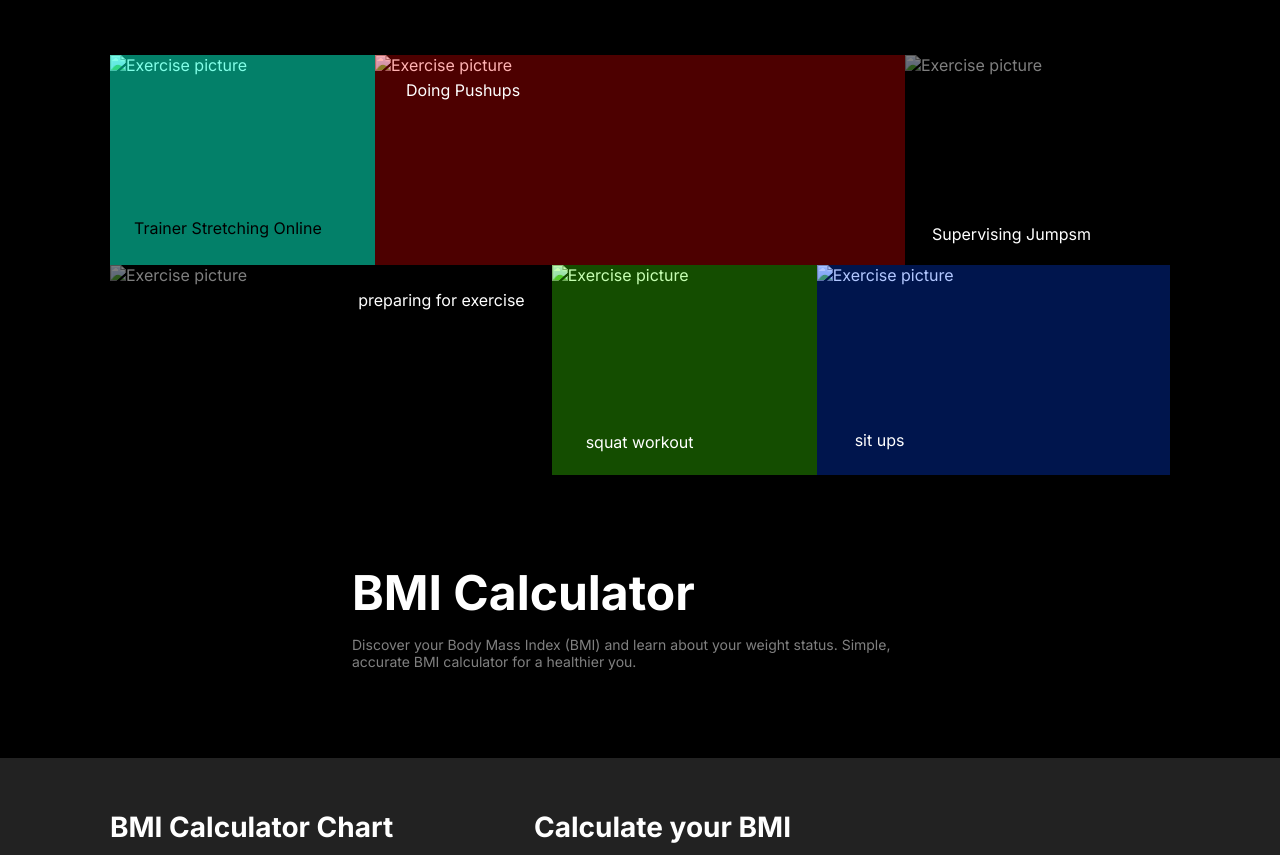
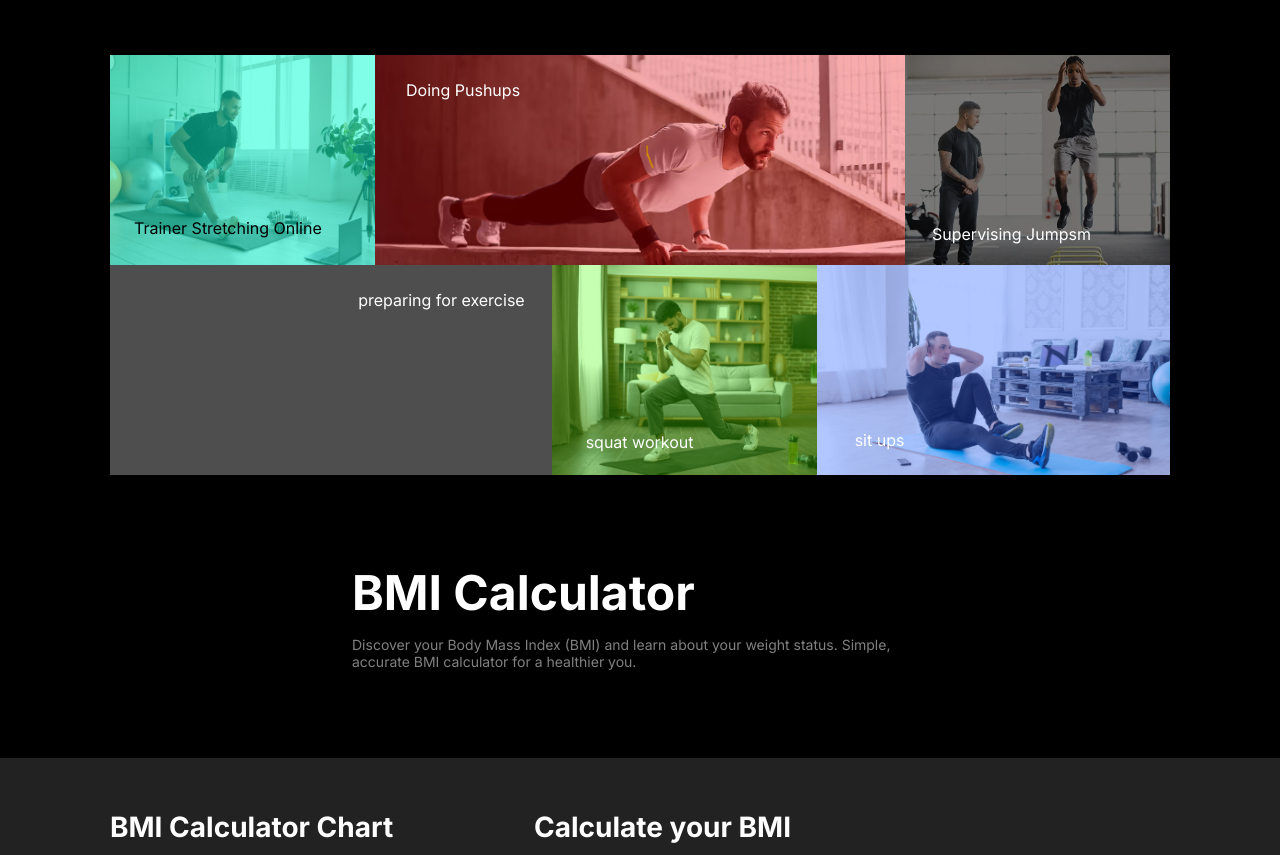
Before and after one commit to yasinarafat39/web_day17_assignment-02, a plain HTML site: page index.html in a window 1280 px wide. Shown: the part 1999-2854 px from the top of the page. Drawn offline with Linux system fonts and the light colour scheme; the site is published under a folder, as on GitHub Pages, so addresses that start at the root find nothing; a web font is replaced by a local one.

Commit message:
training section image problem fixed

```diff
--- a/index.html
+++ b/index.html
@@ -160,30 +160,30 @@
           <div class="exercise-banner" id="exercise1">
             <div class="gradient"></div>
             <p class="exercise-title">Trainer Stretching Online</p>
-            <img src="/images/exercise1.jpg" alt="Exercise picture" />
+            <img src="./images/exercise1.jpg" alt="Exercise picture" />
           </div>
           <div class="exercise-banner" id="exercise2">
-            <img src="/images/exercise2.png" alt="Exercise picture" />
+            <img src="./images/exercise2.png" alt="Exercise picture" />
             <p class="exercise-title">Doing Pushups</p>
             <div class="gradient"></div>
           </div>
           <div class="exercise-banner" id="exercise3">
-            <img src="/images/exercise3.png" alt="Exercise picture" />
+            <img src="./images/exercise3.png" alt="Exercise picture" />
             <p class="exercise-title">Supervising Jumpsm</p>
             <div class="gradient"></div>
           </div>
           <div class="exercise-banner" id="exercise4">
-            <img src="/images/exercise4.png" alt="Exercise picture" />
+            <img src="./images/exercise4.png" alt="Exercise picture" />
             <p class="exercise-title">preparing for exercise</p>
             <div class="gradient"></div>
           </div>
           <div class="exercise-banner" id="exercise5">
-            <img src="/images/exercise5.jpg" alt="Exercise picture" />
+            <img src="./images/exercise5.jpg" alt="Exercise picture" />
             <p class="exercise-title">squat workout</p>
             <div class="gradient"></div>
           </div>
           <div class="exercise-banner" id="exercise6">
-            <img src="/images/exercise6.jpg" alt="Exercise picture" />
+            <img src="./images/exercise6.jpg" alt="Exercise picture" />
             <p class="exercise-title">sit ups</p>
             <div class="gradient"></div>
           </div>
```
